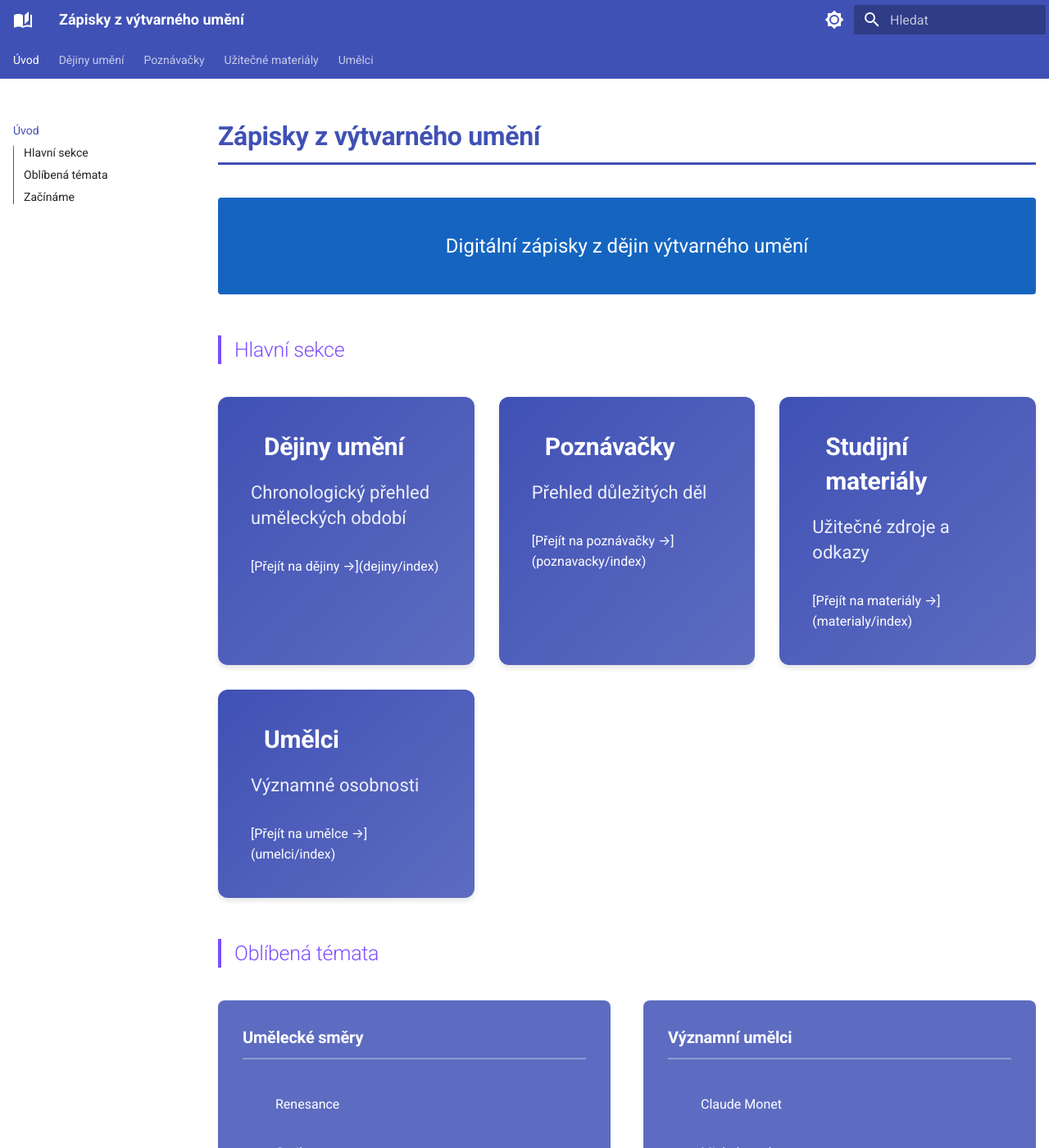
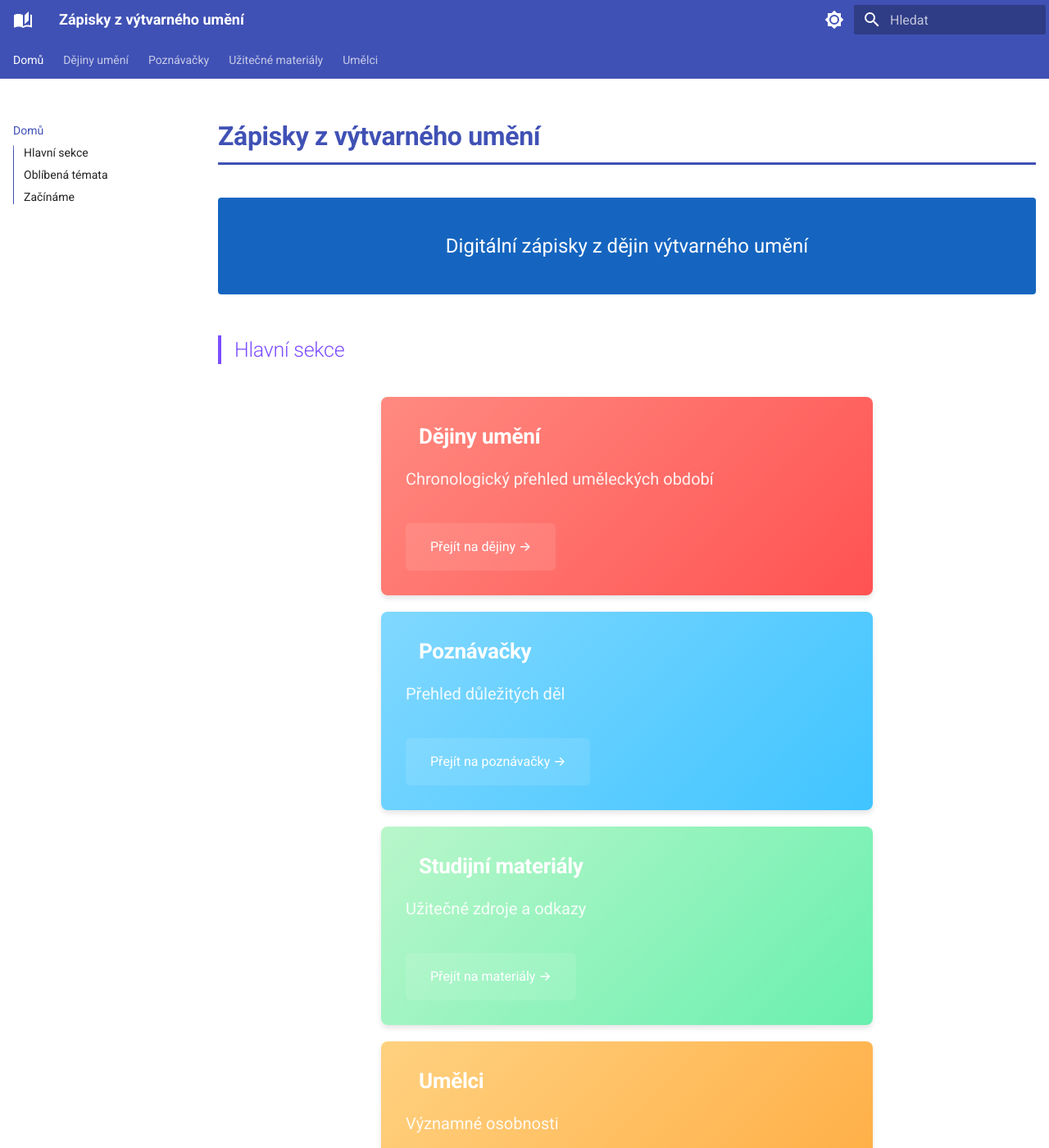
Before and after one commit to Alexuspo/Vupanska, an MkDocs documentation site: the page built from docs/index.md, in a window 1280 px wide and 1400 px high. Shown: the whole window at 82% size. Built offline with MkDocs 1.6.1 and Material for MkDocs 9.7.7, drawn with Linux system fonts in a browser that asks for light colours; some of the changed text lies outside the part shown.

Commit message:
Vizuální aktualizace

`````diff
--- a/docs/index.md
+++ b/docs/index.md
@@ -11,28 +11,28 @@
 <h2>Dějiny umění</h2>
 <p>Chronologický přehled uměleckých období</p>
 
-[Přejít na dějiny →](dejiny/index)
+<a class="nav-link" href="dejiny/index.html">Přejít na dějiny →</a>
 </div>
 
 <div class="nav-item">
 <h2>Poznávačky</h2>
 <p>Přehled důležitých děl</p>
 
-[Přejít na poznávačky →](poznavacky/index)
+<a class="nav-link" href="poznavacky/index.html">Přejít na poznávačky →</a>
 </div>
 
 <div class="nav-item">
 <h2>Studijní materiály</h2>
 <p>Užitečné zdroje a odkazy</p>
 
-[Přejít na materiály →](materialy/index)
+<a class="nav-link" href="materialy/index.html">Přejít na materiály →</a>
 </div>
 
 <div class="nav-item">
 <h2>Umělci</h2>
 <p>Významné osobnosti</p>
 
-[Přejít na umělce →](umelci/index)
+<a class="nav-link" href="umelci/index.html">Přejít na umělce →</a>
 </div>
 </div>
 
@@ -67,4 +67,3 @@ Pro lokální spuštění dokumentace použijte:
 pip install -r requirements.txt
 mkdocs serve
 ```
-````
--- a/docs/stylesheets/extra.css
+++ b/docs/stylesheets/extra.css
@@ -401,18 +401,35 @@
 /* Hlavní navigační sekce */
 .nav-grid {
     display: grid;
-    grid-template-columns: repeat(auto-fit, minmax(250px, 1fr));
-    gap: 1.5rem;
+    grid-template-columns: 1fr;  /* Jeden sloupec */
+    gap: 1rem;
     margin: 2rem 0;
+    max-width: 600px;  /* Menší maximální šířka */
+    margin-left: auto;
+    margin-right: auto;
 }
 
 .nav-item {
-    background: linear-gradient(135deg, var(--md-primary-fg-color) 0%, var(--md-primary-fg-color--light) 100%);
-    color: white;
-    padding: 2rem;
-    border-radius: 12px;
+    padding: 1.5rem;  /* Menší padding */
+    border-radius: 8px;
     transition: all 0.3s ease;
     box-shadow: 0 4px 6px rgba(0,0,0,0.1);
+}
+
+.nav-item:nth-child(1) {
+    background: linear-gradient(135deg, #ff8a80 0%, #ff5252 100%);
+}
+
+.nav-item:nth-child(2) {
+    background: linear-gradient(135deg, #80d8ff 0%, #40c4ff 100%);
+}
+
+.nav-item:nth-child(3) {
+    background: linear-gradient(135deg, #b9f6ca 0%, #69f0ae 100%);
+}
+
+.nav-item:nth-child(4) {
+    background: linear-gradient(135deg, #ffd180 0%, #ffab40 100%);
 }
 
 .nav-item:hover {
@@ -424,21 +441,21 @@
     color: white !important;
     margin: 0 0 1rem 0 !important;
     border: none !important;
-    font-size: 1.5rem;
+    font-size: 1.3rem;  /* Menší font-size */
     font-weight: 600;
 }
 
 .nav-item p {
     color: rgba(255, 255, 255, 0.9);
-    margin: 0 0 1.5rem 0;
-    font-size: 1.1rem;
+    margin: 0 0 1rem 0;
+    font-size: 1rem;  /* Menší font-size */
     line-height: 1.4;
 }
 
 .nav-item a {
     color: white !important;
     display: inline-block;
-    padding: 0.8rem 1.5rem;
+    padding: 0.6rem 1rem;  /* Menší padding */
     background: rgba(255, 255, 255, 0.1);
     border-radius: 6px;
     text-decoration: none !important;
@@ -448,6 +465,24 @@
 
 .nav-item a:hover {
     background: rgba(255, 255, 255, 0.2);
+}
+
+/* Upravený styl pro odkazy v navigaci */
+.nav-item .nav-link {
+    color: white !important;
+    display: inline-block;
+    padding: 0.8rem 1.5rem;
+    background: rgba(255, 255, 255, 0.1);
+    border-radius: 6px;
+    text-decoration: none !important;
+    font-weight: 500;
+    transition: background 0.2s ease;
+    margin-top: 1rem;
+}
+
+.nav-item .nav-link:hover {
+    background: rgba(255, 255, 255, 0.2);
+    transform: translateY(-2px);
 }
 
 /* Oblíbená témata */
--- a/mkdocs.yml
+++ b/mkdocs.yml
@@ -66,7 +66,7 @@ extra_css:
   - stylesheets/extra.css
 
 nav:
-  - Úvod: index.md
+  - Domů: index.md
   - Dějiny umění:
     - dejiny/index.md
     - dejiny/praveke-umeni.md
@@ -93,10 +93,26 @@ nav:
     - umelci/index.md
 
 site_url: https://vupanska.vercel.app
+
+# Důležité nastavení pro správnou funkci navigace
+use_directory_urls: false
+strict: true
+
 site_dir: site
 docs_dir: docs
+
+# Důležité nastavení pro zpracování obrázků
+docs_dir: docs
+site_dir: site
 use_directory_urls: false
 
+# Přidat pouze základní pluginy
 plugins:
   - search
-  - glightbox
+  - glightbox:
+      touchNavigation: true
+      loop: false
+      effect: zoom
+      width: 100%
+      height: auto
+      draggable: true
--- a/requirements.txt
+++ b/requirements.txt
@@ -4,3 +4,4 @@ pymdown-extensions==10.3
 mkdocs-material-extensions==1.3
 pillow==10.1.0
 mkdocs-glightbox==0.3.4
+mkdocs-minify-plugin==0.7.1
`````
Also changed, not shown: docs/dejiny/klasicismus.md (+48 -47 lines), 1 other file.
